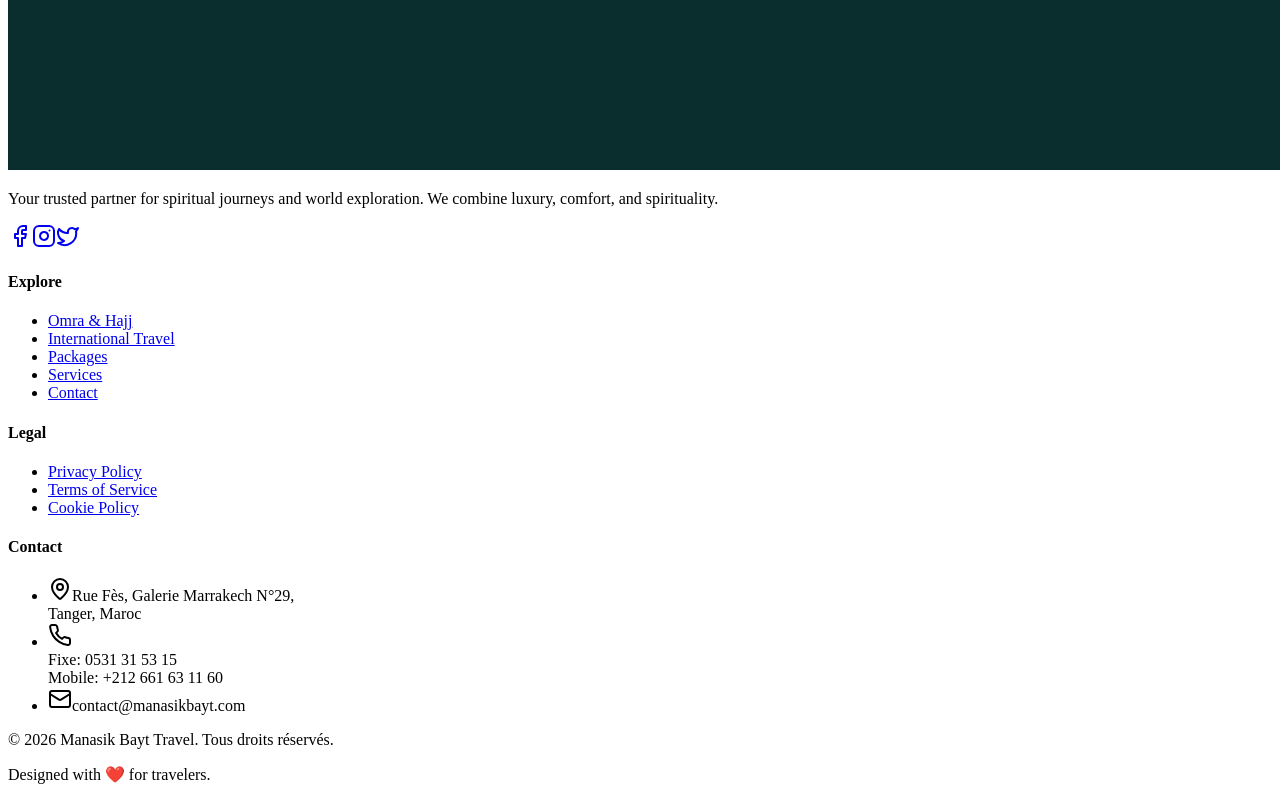
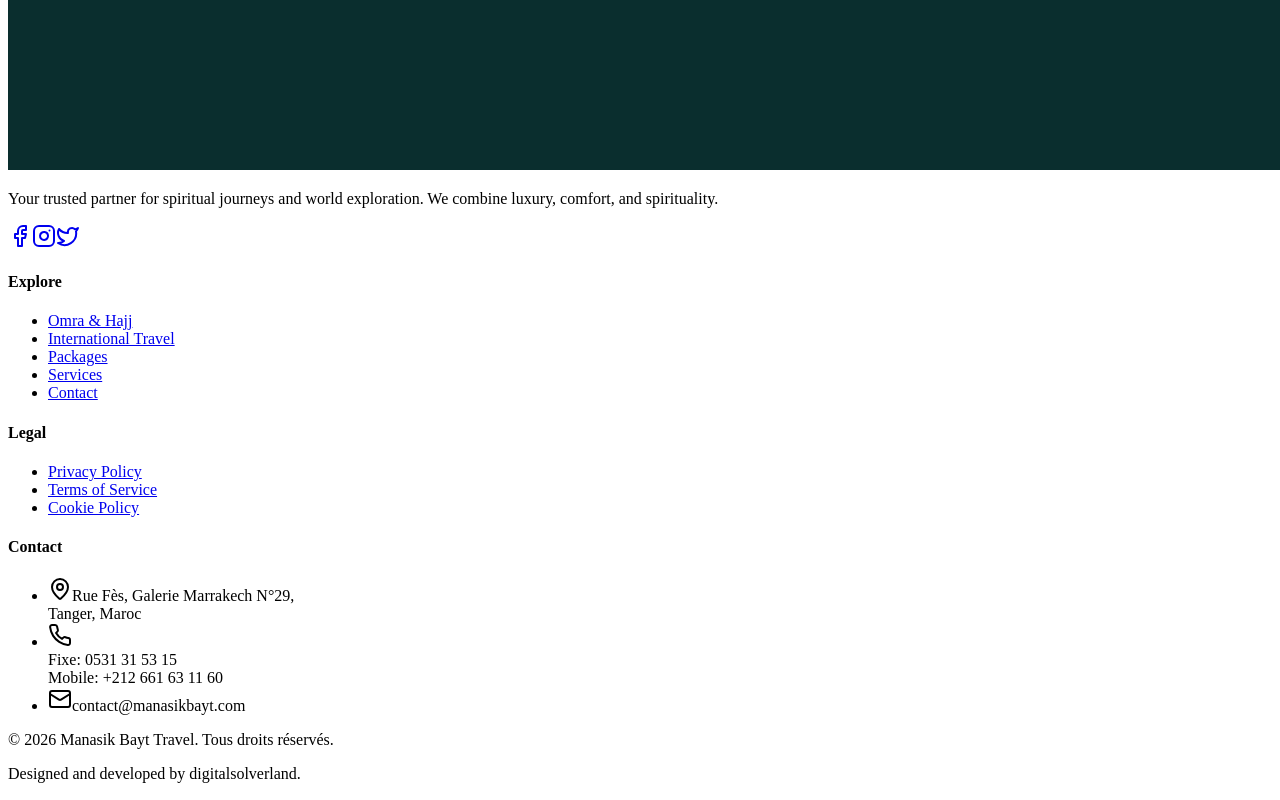
Before and after one commit to solver492/manasik-bayt-travel, a React (Vite) app in the folder client/: page /admin/offers/1/edit in a window 1280 px wide. Shown: the part 3649-4449 px from the top of the page. Built offline with nearby package versions, Linux system fonts and the light colour scheme; no server answers; a web font is replaced by a local one.

Commit message:
Fix footer credit text - digitalsolverland

```diff
--- a/client/src/components/Footer.tsx
+++ b/client/src/components/Footer.tsx
@@ -75,7 +75,7 @@ export default function Footer() {
 
         <div className="border-t border-white/10 pt-8 flex flex-col md:flex-row justify-between items-center gap-4 text-sm text-primary-foreground/50">
           <p>&copy; {new Date().getFullYear()} Manasik Bayt Travel. {t("footer.rights")}</p>
-          <p>Designed with ❤️ for travelers.</p>
+          <p>Designed and developed by digitalsolverland.</p>
         </div>
       </div>
     </footer>
```
Also changed, not shown: 2 other files (tests, documents, lock files or other folders).
